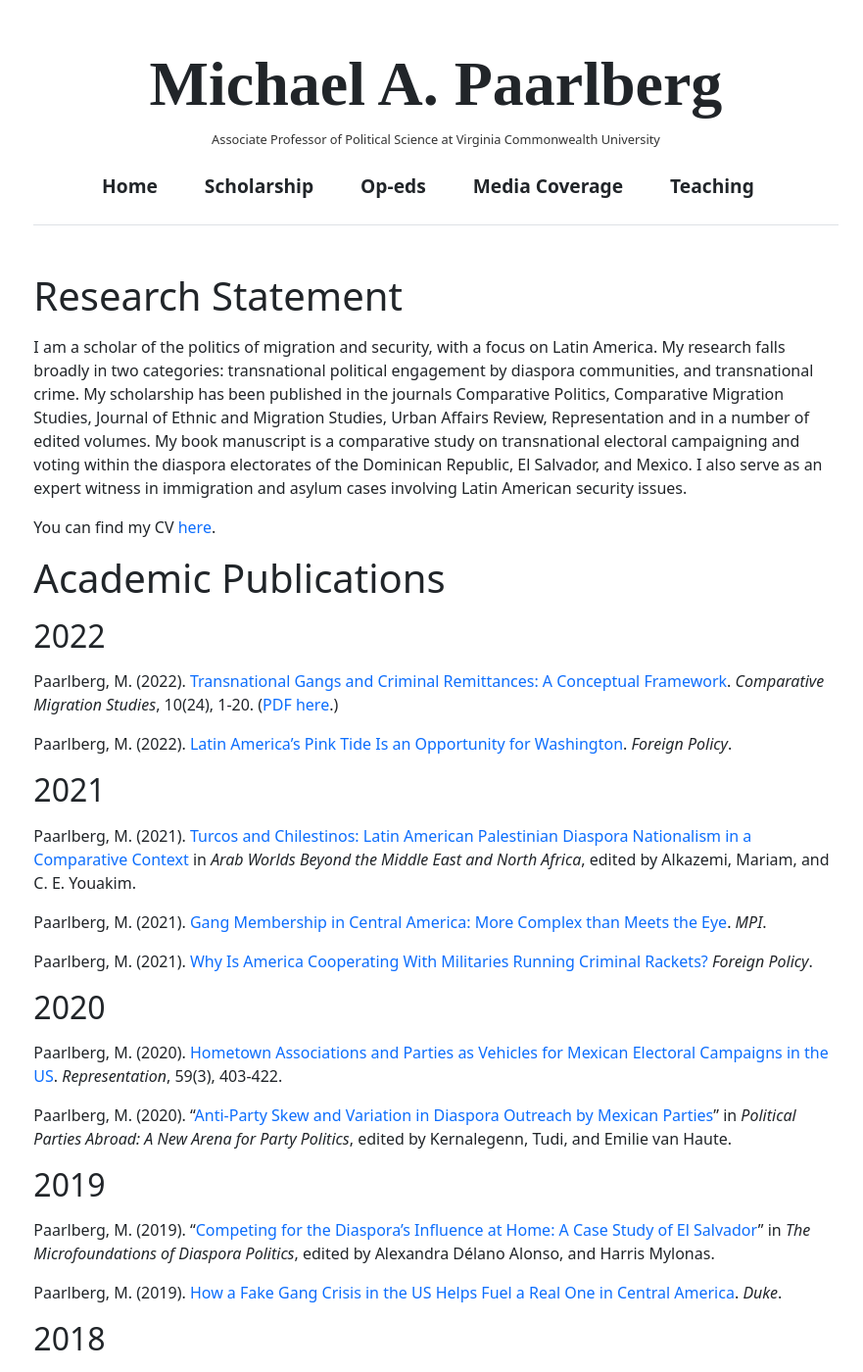
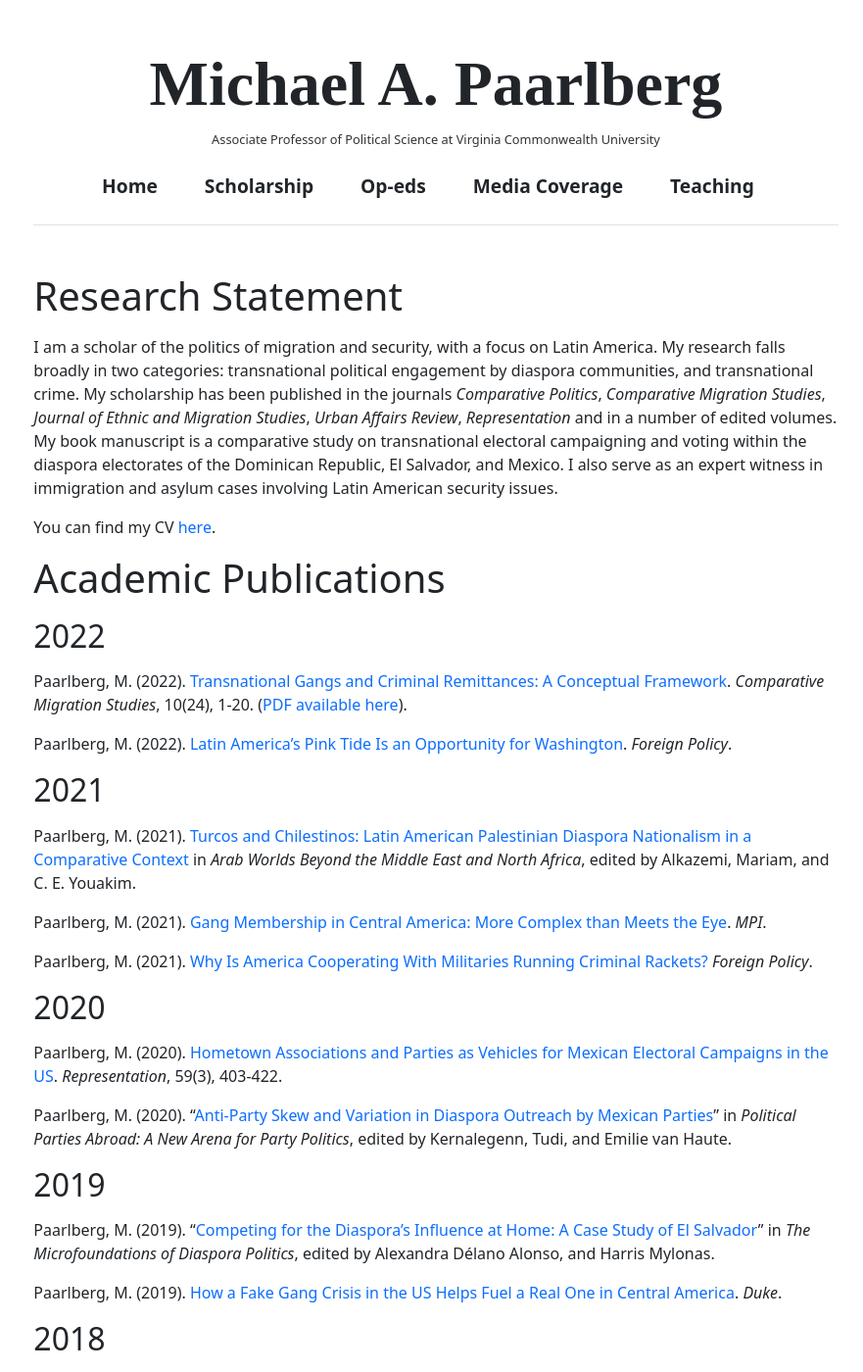
Before and after one commit to RelevantResearch/michael-paarlberg, a Jekyll site: the page built from _pages/scholarship.md, in a window 1280 px wide and 1400 px high. Shown: the whole window at 98% size, without its empty margins (195-1076 px from the left). Built offline with Jekyll 4.4.1, drawn with Linux system fonts in a browser that asks for light colours; part of the change alters nothing that is shown; some of the changed text lies outside the part shown.

Commit message:
Update scholarship.md

```diff
--- a/_pages/scholarship.md
+++ b/_pages/scholarship.md
@@ -6,8 +6,7 @@ permalink: /scholarship/
 
 # Research Statement
 
-I am a scholar of the politics of migration and security, with a focus on Latin America. My research falls broadly in two categories: transnational political engagement by diaspora communities, and transnational crime. My scholarship has been published in the journals Comparative Politics, Comparative Migration Studies, Journal of Ethnic and Migration Studies, Urban Affairs Review, Representation and in a number of edited volumes. My book manuscript is a comparative study on transnational electoral campaigning and voting within the diaspora electorates of the Dominican Republic, El Salvador, and Mexico. I also serve as an expert witness in immigration and asylum cases involving
-Latin American security issues.
+I am a scholar of the politics of migration and security, with a focus on Latin America. My research falls broadly in two categories: transnational political engagement by diaspora communities, and transnational crime. My scholarship has been published in the journals *Comparative Politics*, *Comparative Migration Studies*, *Journal of Ethnic and Migration Studies*, *Urban Affairs Review*, *Representation* and in a number of edited volumes. My book manuscript is a comparative study on transnational electoral campaigning and voting within the diaspora electorates of the Dominican Republic, El Salvador, and Mexico. I also serve as an expert witness in immigration and asylum cases involving Latin American security issues.
 
 You can find my CV <a href="/cv">here</a>.
 
@@ -15,7 +14,7 @@ You can find my CV <a href="/cv">here</a>.
 
 ## 2022
 
-Paarlberg, M. (2022). [Transnational Gangs and Criminal Remittances: A Conceptual Framework](https://comparativemigrationstudies.springeropen.com/articles/10.1186/s40878-022-00297-x). _Comparative Migration Studies_, 10(24), 1-20. ([PDF here](https://link.springer.com/content/pdf/10.1186/s40878-022-00297-x.pdf).)
+Paarlberg, M. (2022). [Transnational Gangs and Criminal Remittances: A Conceptual Framework](https://comparativemigrationstudies.springeropen.com/articles/10.1186/s40878-022-00297-x). _Comparative Migration Studies_, 10(24), 1-20. ([PDF available here](https://link.springer.com/content/pdf/10.1186/s40878-022-00297-x.pdf)).
 
 Paarlberg, M. (2022). [Latin America’s Pink Tide Is an Opportunity for Washington](https://foreignpolicy.com/2022/11/10/latin-america-left-pink-tide-lula-bolsonaro-brazil-election-biden/). _Foreign Policy_.
 
@@ -45,9 +44,7 @@ Paarlberg, M. (2018) [Mexico's Diaspora Electorate](https://www.wilsoncenter.org
 
 ## 2017
 
-Paarlberg, M. (2017). [Transnational Militancy: Diaspora Influence over Electoral Activity in Latin America](https://books.google.com.np/books?hl=en&lr=&id=zLUxEAAAQBAJ&oi=fnd&pg=PA11&ots=p7IoxAGkWy&sig=O1xNnGVPk4yZDi8qv6txWUuQaJs&redir_esc=y#v=onepage&q&f=false). _Comparative Politics_, 49(4), 403-422.
-Data set for the research
-[Download (>50MB)](https://drive.google.com/file/d/1lrxvYLzo0wYEvxzM2m84gfD6wcny1S0t/view).
+Paarlberg, M. (2017). [Transnational Militancy: Diaspora Influence over Electoral Activity in Latin America](https://books.google.com.np/books?hl=en&lr=&id=zLUxEAAAQBAJ&oi=fnd&pg=PA11&ots=p7IoxAGkWy&sig=O1xNnGVPk4yZDi8qv6txWUuQaJs&redir_esc=y#v=onepage&q&f=false). _Comparative Politics_, 49(4), 403-422. Download the data set for this research [here, at about 50 MB](https://drive.google.com/file/d/1lrxvYLzo0wYEvxzM2m84gfD6wcny1S0t/view).
 
 Paarlberg, M. and Sameera Hafiz (2017)[The Human Trafficking of Domestic Workers in the United States](https://www.google.com/url?q=https%3A%2F%2Fwww.ips-dc.org%2Freport-the-human-trafficking-of-domestic-workers-in-the-united-states%2F&sa=D&sntz=1&usg=AOvVaw0lH6fLQ7HBPYpUJ4TTNpq0). _Institute for Policy Studies and the National Domestic Workers Alliance_.
 
@@ -57,16 +54,14 @@ Paarlberg, M. (2016) [Immigrants and Day Laborers](https://www.google.com/url?q=
 
 ## 2015
 
-Paarlberg, M., Ari Schwartz, Michael Wasser, and Merrit Gillard (2015) [Unpredictable, Unsustainable: The Impact of Employers’ Scheduling Practices in D.C.](http://www.google.com/url?q=http%3A%2F%2Fwww.dcjwj.org%2Fscheduling-report%2F&sa=D&sntz=1&usg=AOvVaw29nfsQS0jXAUUIaDXZTISW) _D.C. Jobs with Justice and the D.C. Fiscal Policy Institute_ [(PDF here).](https://www.dcjwj.org/wp-content/uploads/2015/06/DCJWJ_Scheduling_Report_2015.pdf) _Coverage:_ [See coverage in The Washington Post: Workers' schedules could be the next labor fight in the D.C. Council, June 12, 2015](http://www.google.com/url?q=http%3A%2F%2Fwww.washingtonpost.com%2Fnews%2Flocal%2Fwp%2F2015%2F06%2F12%2Fworkers-schedules-could-be-the-next-labor-fight-in-the-d-c-council%2F&sa=D&sntz=1&usg=AOvVaw0rkHVvxUP7Ii26OAYX56Vz)
+Paarlberg, M., Ari Schwartz, Michael Wasser, and Merrit Gillard (2015) [Unpredictable, Unsustainable: The Impact of Employers’ Scheduling Practices in D.C.](http://www.google.com/url?q=http%3A%2F%2Fwww.dcjwj.org%2Fscheduling-report%2F&sa=D&sntz=1&usg=AOvVaw29nfsQS0jXAUUIaDXZTISW) _D.C. Jobs with Justice and the D.C. Fiscal Policy Institute_ [(PDF here).](https://www.dcjwj.org/wp-content/uploads/2015/06/DCJWJ_Scheduling_Report_2015.pdf) _Coverage:_ [See coverage in The Washington Post: Workers' schedules could be the next labor fight in the D.C. Council, June 12, 2015](http://www.google.com/url?q=http%3A%2F%2Fwww.washingtonpost.com%2Fnews%2Flocal%2Fwp%2F2015%2F06%2F12%2Fworkers-schedules-could-be-the-next-labor-fight-in-the-d-c-council%2F&sa=D&sntz=1&usg=AOvVaw0rkHVvxUP7Ii26OAYX56Vz).
 
 ## 2014 and older
 
-Paarlberg, M. (2009) [Labor policy in new democracies\* (Master's thesis). Georgetown University, Washington, DC.](https://repository.library.georgetown.edu/bitstream/handle/10822/553856/paarlbergMichael.pdf;sequence=1)
+Paarlberg, M. (2009) [Labor policy in new democracies\* (Master's thesis). Georgetown University, Washington, DC](https://repository.library.georgetown.edu/bitstream/handle/10822/553856/paarlbergMichael.pdf;sequence=1).
 
-Paarlberg, M., David Madland (2008) [Making Contracting Work for the United States: Report on Labor Standards Among Federal Contractor](https://www.google.com/url?q=https%3A%2F%2Fwww.americanprogress.org%2Fissues%2Fgeneral%2Fnews%2F2008%2F12%2F08%2F5313%2Fmaking-contracting-work-for-the-united-states%2F&sa=D&sntz=1&usg=AOvVaw0AOP4jDKjmVN_APibspc6R). _Center for American Progress_.
-_Coverage:_ [See coverage in The Washington Post: Joe Davidson's Federal Diary, Dec. 10, 2008.](http://www.google.com/url?q=http%3A%2F%2Fwww.washingtonpost.com%2Fwp-dyn%2Fcontent%2Farticle%2F2008%2F12%2F09%2FAR2008120903120.html&sa=D&sntz=1&usg=AOvVaw2fCyDpZ8npqxJYFNfYB6Kh)
+Paarlberg, M., David Madland (2008) [Making Contracting Work for the United States: Report on Labor Standards Among Federal Contractor](https://www.google.com/url?q=https%3A%2F%2Fwww.americanprogress.org%2Fissues%2Fgeneral%2Fnews%2F2008%2F12%2F08%2F5313%2Fmaking-contracting-work-for-the-united-states%2F&sa=D&sntz=1&usg=AOvVaw0AOP4jDKjmVN_APibspc6R). _Center for American Progress_. See coverage in *The Washington Post*: [Joe Davidson's Federal Diary, Dec. 10, 2008](http://www.google.com/url?q=http%3A%2F%2Fwww.washingtonpost.com%2Fwp-dyn%2Fcontent%2Farticle%2F2008%2F12%2F09%2FAR2008120903120.html&sa=D&sntz=1&usg=AOvVaw2fCyDpZ8npqxJYFNfYB6Kh).
 
 # Work in progress
 
-My current book project is on drivers of migration and diaspora politics in Mexico, El Salvador,
-and the Dominican Republic.
+My current book project focuses on drivers of migration and diaspora politics in Mexico, El Salvador, and the Dominican Republic.
```
